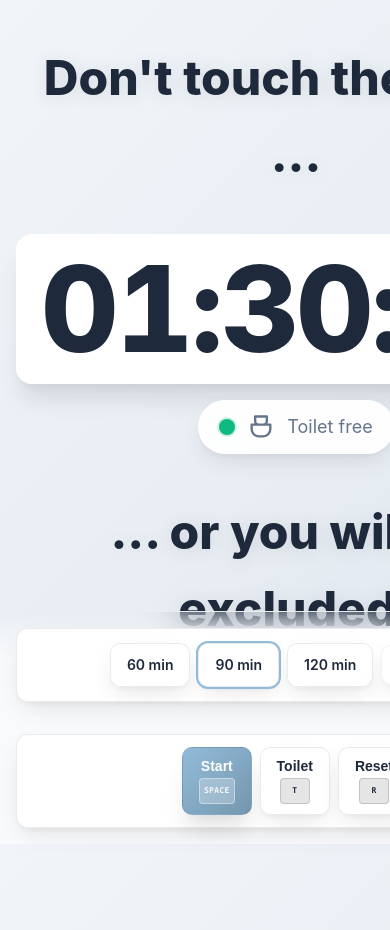
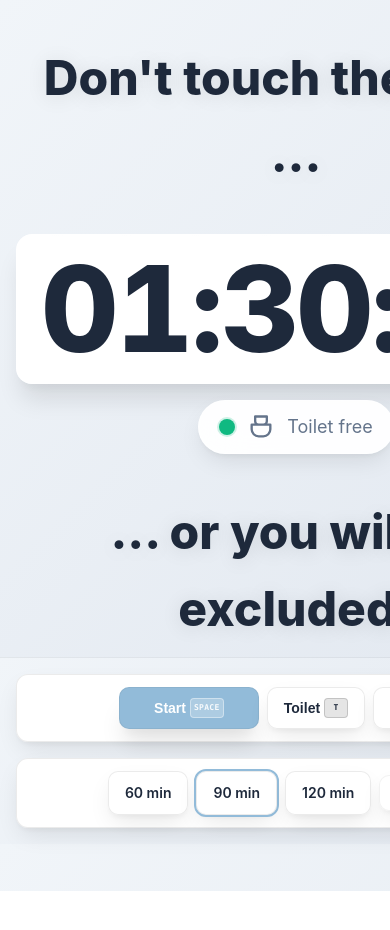
Before and after one commit to ArneKummerow/exam-timer, a plain HTML site: page timer.html in a window 390 px wide. Shown: the top 930 px of the page. After the commit the page ends 891 px from the top, so only its background shows below. Drawn offline with Linux system fonts and the light colour scheme.

Commit message:
Little improvements

```diff
--- a/timer.html
+++ b/timer.html
@@ -126,7 +126,7 @@
     .controls{
       position:sticky;
       bottom:0;
-      background: linear-gradient(180deg, transparent 0%, var(--bg-solid) 20%, var(--bg-solid) 100%);
+      background: var(--bg);
       backdrop-filter: blur(20px);
       border-top: 1px solid rgba(0, 0, 0, 0.05);
       padding: 16px;
@@ -147,12 +147,14 @@
       background: var(--surface-elevated);
       border: 1px solid rgba(0, 0, 0, 0.08);
       border-radius: var(--border-radius);
-      padding: 10px;
+      /* padding: 10px;  */
+      padding: 8px;
       display:flex;
       align-items:center;
-      gap:8px;
+      gap:10px;
       box-shadow: var(--shadow);
-      min-height:48px;
+      min-height:38px;
+      /* min-height:30px; */
       backdrop-filter: blur(20px);
     }
 
@@ -162,7 +164,8 @@
       border:none;
       background: var(--button);
       color: var(--fg);
-      padding: 8px 14px;
+      /* padding: 8px 14px;  */
+      padding: 6px 12px;
       border-radius: 10px;
       font-weight: 600;
       font-size: 14px;
@@ -172,6 +175,7 @@
       backdrop-filter: blur(10px);
       position: relative;
       overflow: hidden;
+      white-space: nowrap;
     }
 
     button::before {
@@ -199,7 +203,7 @@
     }
 
     .primary{
-      background: linear-gradient(135deg, var(--accent) 0%, var(--accent-alt) 100%);
+      background: var(--accent);
       color: white;
       box-shadow: var(--shadow-lg);
     }
@@ -222,7 +226,7 @@
       align-items:center;
       gap:6px;
       background: var(--button);
-      padding: 8px 10px;
+      padding: 6px 12px;
       border-radius: 10px;
       box-shadow: var(--shadow);
       border: 1px solid rgba(0, 0, 0, 0.05);
@@ -232,7 +236,6 @@
 
     .input:focus-within {
       box-shadow: var(--shadow-lg);
-      transform: translateY(-1px);
     }
 
     .input input{
@@ -240,7 +243,7 @@
       border:none;
       outline:none;
       background: transparent;
-      font-size:15px;
+      font-size:14px;
       font-weight:600;
       text-align:right;
       color: var(--fg);
@@ -257,6 +260,7 @@
       display: flex;
       align-items: center;
       gap: 6px;
+      white-space: nowrap;
     }
     .kbd {
       display: inline-flex;
@@ -281,13 +285,10 @@
       color: rgba(255,255,255,0.9);
     }
 
-    .center-controls{
-      position:absolute;
-      left:50%;
-      transform:translateX(-50%);
-      display:flex;
-      gap:12px;
-      align-items:center;
+    /* Fixed width for main action buttons */
+    #startPauseBtn {
+      width: 140px;
+      justify-content: center;
     }
 
     /* Modal */
@@ -366,13 +367,13 @@
     }
 
     /* Hide duration controls when running */
-    .hide-duration-controls #leftPanel {
+    .hide-duration-controls #durationPanel {
       display: none;
     }
 
     /* Keep right panel on the right when duration controls are hidden */
     .hide-duration-controls .controls-inner {
-      justify-content: flex-end;
+      justify-content: flex-start;
     }
 
     @media (max-width:720px){
@@ -380,11 +381,6 @@
         flex-direction:column;
         gap:16px;
         align-items:stretch;
-      }
-      .center-controls{
-        position:static;
-        transform:none;
-        justify-content:center;
       }
       .panel{
         justify-content:center;
@@ -414,15 +410,14 @@
 
     @media (max-width:480px){
       .btn-with-shortcut {
-        flex-direction: column;
         gap: 4px;
-        text-align: center;
       }
 
       .kbd {
         font-size: 8px;
-        min-width: 20px;
-        height: 20px;
+        min-width: 16px;
+        height: 16px;
+        padding: 1px 3px;
       }
 
       .panel {
@@ -433,6 +428,7 @@
       button, .btn {
         padding: 10px 16px;
         font-size: 14px;
+        white-space: nowrap;
       }
     }
   </style>
@@ -458,23 +454,8 @@
   <footer class="controls">
     <div class="controls-inner">
 
-      <!-- Left panel: presets -->
-      <div class="panel" id="leftPanel" aria-label="Durations">
-        <span class="btn quiet" data-mins="60">60 min</span>
-        <span class="btn quiet" data-mins="90">90 min</span>
-        <span class="btn quiet" data-mins="120">120 min</span>
-        <label class="input" for="customMins">
-          <input id="customMins" type="number" min="1" max="999" step="1" value="90" inputmode="numeric" aria-label="Custom minutes" />
-          <span class="suffix">min</span>
-        </label>
-      </div>
-
-      <!-- Center controls: use the space between panels -->
-      <div class="center-controls" aria-hidden="false">
-      </div>
-
-      <!-- Right panel: reset + custom -->
-      <div class="panel" id="rightPanel" aria-label="Duration & Reset">
+      <!-- Start/Toilet/Reset controls -->
+      <div class="panel" id="startStopResetPanel" aria-label="Duration & Reset">
         <button id="startPauseBtn" class="primary btn-with-shortcut" title="Start / Pause">
           <span>Start</span>
           <span class="kbd">Space</span>
@@ -487,6 +468,17 @@
           <span>Reset</span>
           <span class="kbd">R</span>
         </button>
+      </div>
+
+      <!-- Duration controls -->
+      <div class="panel" id="durationPanel" aria-label="Durations">
+        <span class="btn quiet" data-mins="60">60 min</span>
+        <span class="btn quiet" data-mins="90">90 min</span>
+        <span class="btn quiet" data-mins="120">120 min</span>
+        <label class="input" for="customMins">
+          <input id="customMins" type="number" min="1" max="999" step="1" value="90" inputmode="numeric" aria-label="Custom minutes" />
+          <span class="suffix">min</span>
+        </label>
       </div>
 
     </div>
```
